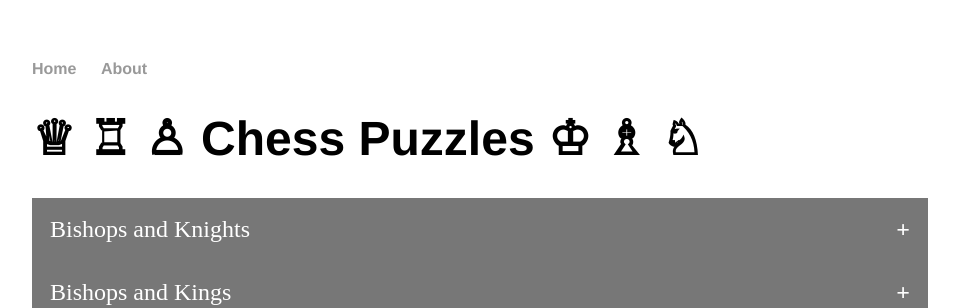
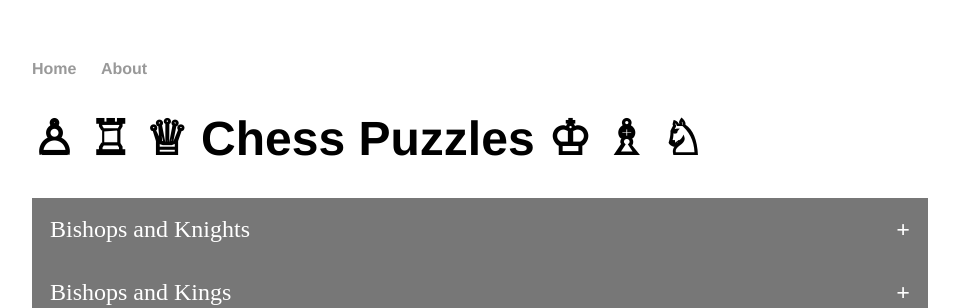
Before and after one commit to CThielsen1/CThielsen1.github.io, a Jekyll site: the page built from index.html, in a window 1280 px wide. Shown: the top 308 px of the page, without its empty margins (160-1119 px from the left). Built offline with Jekyll 4.4.1, drawn with Linux system fonts in a browser that asks for light colours.

Commit message:
Update main.css

```diff
--- a/css/main.css
+++ b/css/main.css
@@ -20,7 +20,7 @@ a:hover {
     text-decoration: underline;
 }
 h1:before {
-  content: '\2655' ' \2656' ' \2659' '\0020';
+  content: '\2659' ' \2656' ' \2655' '\0020';
 }
 h1 {
     font-size: 3em;
```
